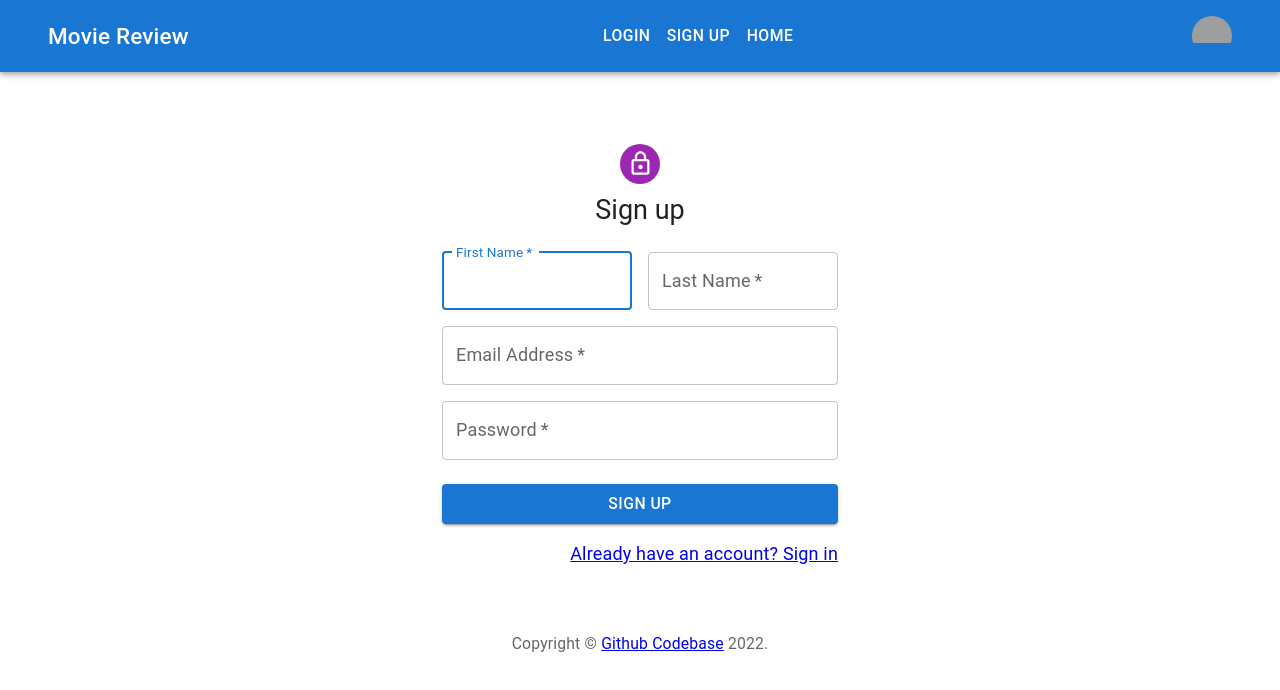
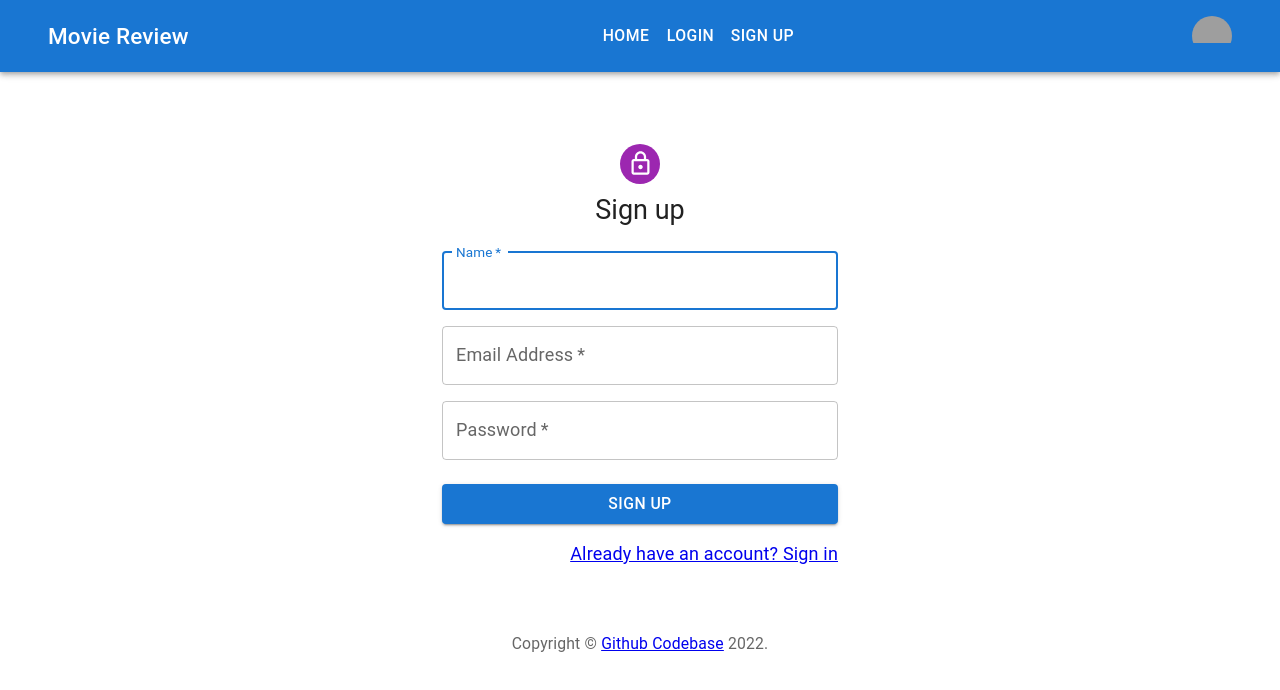
Before and after one commit to fullstacksk/gatsby-typescript-prismic, a Gatsby site: page /register in a window 1280 px wide. Built offline with nearby package versions, Linux system fonts and the light colour scheme; Gatsby itself is replaced by a stand-in of ours; grey boxes are pictures that could not be loaded.

Commit message:
implemented form validation using react-hook-form
	- agged react-hook-form and yup
	- written validation schema
	- implemented validation in login and register form

```diff
--- a/package.json
+++ b/package.json
@@ -23,7 +23,9 @@
     "prop-types": "^15.8.0",
     "react": "^17.0.1",
     "react-dom": "^17.0.1",
-    "react-helmet": "^6.1.0"
+    "react-helmet": "^6.1.0",
+    "react-hook-form": "^7.25.1",
+    "yup": "^0.32.11"
   },
   "devDependencies": {
     "dotenv": "^14.3.2",
--- a/src/components/Navbar.tsx
+++ b/src/components/Navbar.tsx
@@ -11,8 +11,8 @@ import Avatar from "@mui/material/Avatar"
 import Button from "@mui/material/Button"
 import Tooltip from "@mui/material/Tooltip"
 import MenuItem from "@mui/material/MenuItem"
+import { Link } from "gatsby"
 
-const pages = ["Login", "Sign Up", "Home"]
 const settings = ["Logout"]
 
 const Navbar: React.FC = () => {
@@ -79,11 +79,23 @@ const Navbar: React.FC = () => {
                 display: { xs: "block", md: "none" },
               }}
             >
-              {pages.map(page => (
-                <MenuItem key={page} onClick={handleCloseNavMenu}>
-                  <Typography textAlign="center">{page}</Typography>
+              <MenuItem onClick={handleCloseNavMenu} component={Link} to="/">
+                <Typography textAlign="center">Home</Typography>
               </MenuItem>
-              ))}
+              <MenuItem
+                onClick={handleCloseNavMenu}
+                component={Link}
+                to="/login"
+              >
+                <Typography textAlign="center">Login</Typography>
+              </MenuItem>
+              <MenuItem
+                onClick={handleCloseNavMenu}
+                component={Link}
+                to="/register"
+              >
+                <Typography textAlign="center">Register</Typography>
+              </MenuItem>
             </Menu>
           </Box>
           <Typography
@@ -92,18 +104,33 @@ const Navbar: React.FC = () => {
             component="div"
             sx={{ flexGrow: 1, display: { xs: "flex", md: "none" } }}
           >
-            LOGO
+            Movie Review
           </Typography>
           <Box sx={{ flexGrow: 1, display: { xs: "none", md: "flex" } }}>
-            {pages.map(page => (
             <Button
-                key={page}
               onClick={handleCloseNavMenu}
+              component={Link}
+              to="/"
               sx={{ my: 2, color: "white", display: "block" }}
             >
-                {page}
+              Home
             </Button>
-            ))}
+            <Button
+              onClick={handleCloseNavMenu}
+              component={Link}
+              to="/login"
+              sx={{ my: 2, color: "white", display: "block" }}
+            >
+              Login
+            </Button>
+            <Button
+              onClick={handleCloseNavMenu}
+              component={Link}
+              to="/register"
+              sx={{ my: 2, color: "white", display: "block" }}
+            >
+              Sign Up
+            </Button>
           </Box>
           <Box sx={{ flexGrow: 0 }}>
             <Tooltip title="Open settings">
--- a/src/components/SignUp.tsx
+++ b/src/components/SignUp.tsx
@@ -12,6 +12,9 @@ import Typography from "@mui/material/Typography"
 import Container from "@mui/material/Container"
 import { createTheme, ThemeProvider } from "@mui/material/styles"
 import { Link } from "gatsby"
+import * as yup from "yup"
+import { useForm } from "react-hook-form"
+import useYupValidationResolver from "../utils/useYupValidationResolver"
 
 const Copyright: React.FC = (props: any) => {
   return (
@@ -37,15 +40,28 @@ const Copyright: React.FC = (props: any) => {
 const theme = createTheme()
 
 const SignUp: React.FC = () => {
-  const handleSubmit = (event: React.FormEvent<HTMLFormElement>) => {
-    event.preventDefault()
-    const data = new FormData(event.currentTarget)
-    // eslint-disable-next-line no-console
-    console.log({
-      email: data.get("email"),
-      password: data.get("password"),
-    })
-  }
+  //validation schema
+  const validationSchema = yup.object({
+    name: yup.string().trim().required("Name is required"),
+    email: yup
+      .string()
+      .trim()
+      .required("Email is required")
+      .email("Invalid email"),
+    password: yup.string().trim().min(8),
+  })
+
+  //using custom hook
+  const resolver = useYupValidationResolver(validationSchema)
+
+  //calling useForm
+  const {
+    register,
+    handleSubmit,
+    formState: { isDirty, isValid, errors },
+  } = useForm({ resolver })
+
+  const onSubmit = () => {}
 
   return (
     <ThemeProvider theme={theme}>
@@ -68,29 +84,22 @@ const SignUp: React.FC = () => {
           <Box
             component="form"
             noValidate
-            onSubmit={handleSubmit}
+            onSubmit={handleSubmit(onSubmit)}
             sx={{ mt: 3 }}
           >
             <Grid container spacing={2}>
-              <Grid item xs={12} sm={6}>
+              <Grid item xs={12}>
                 <TextField
-                  autoComplete="given-name"
-                  name="firstName"
+                  autoFocus
                   required
                   fullWidth
-                  id="firstName"
-                  label="First Name"
-                  autoFocus
-                />
-              </Grid>
-              <Grid item xs={12} sm={6}>
-                <TextField
-                  required
-                  fullWidth
-                  id="lastName"
-                  label="Last Name"
-                  name="lastName"
-                  autoComplete="family-name"
+                  id="name"
+                  label="Name"
+                  name="name"
+                  autoComplete="name"
+                  {...register("name")}
+                  error={!!errors.name}
+                  helperText={errors?.name?.message}
                 />
               </Grid>
               <Grid item xs={12}>
@@ -101,6 +110,9 @@ const SignUp: React.FC = () => {
                   label="Email Address"
                   name="email"
                   autoComplete="email"
+                  {...register("email")}
+                  error={!!errors.email}
+                  helperText={errors?.email?.message}
                 />
               </Grid>
               <Grid item xs={12}>
@@ -112,6 +124,9 @@ const SignUp: React.FC = () => {
                   type="password"
                   id="password"
                   autoComplete="new-password"
+                  {...register("password")}
+                  error={!!errors.password}
+                  helperText={errors?.password?.message}
                 />
               </Grid>
             </Grid>
--- a/src/pages/login.tsx
+++ b/src/pages/login.tsx
@@ -1,7 +1,7 @@
 import * as React from "react"
 import { Link } from "gatsby"
 import Layout from "../components/layout"
-import Seo from "../components/seo"
+import Seo from "../components/Seo"
 import Login from "../components/Login"
 
 const LoginPage = () => (
--- a/src/pages/register.tsx
+++ b/src/pages/register.tsx
@@ -1,8 +1,7 @@
 import * as React from "react"
-import { Link } from "gatsby"
 import SignUp from "../components/SignUp"
 import Layout from "../components/layout"
-import Seo from "../components/seo"
+import Seo from "../components/Seo"
 
 const SignUpPage = () => (
   <Layout>
--- /dev/null
+++ b/src/utils/useYupValidationResolver.ts
@@ -0,0 +1,32 @@
+import React, { useCallback } from 'react';
+
+const useYupValidationResolver = (validationSchema: any) =>
+    useCallback(async (data) => {
+        try {
+            const values = await validationSchema.validate(data, {
+                abortEarly: false
+            });
+
+            return {
+                values,
+                errors: {}
+            };
+        } catch (errors) {
+            return {
+                values: {},
+                errors: errors.inner.reduce(
+                    (allErrors, currentError) => ({
+                        ...allErrors,
+                        [currentError.path]: {
+                            type: currentError.type ?? "validation",
+                            message: currentError.message
+                        }
+                    }),
+                    {}
+                )
+            };
+        }
+    }, [validationSchema]
+    );
+
+export default useYupValidationResolver;
```
Also changed, not shown: src/components/Login.tsx (+31 -12 lines), 1 other file. Lines whose indentation alone changed are shown as unchanged.
